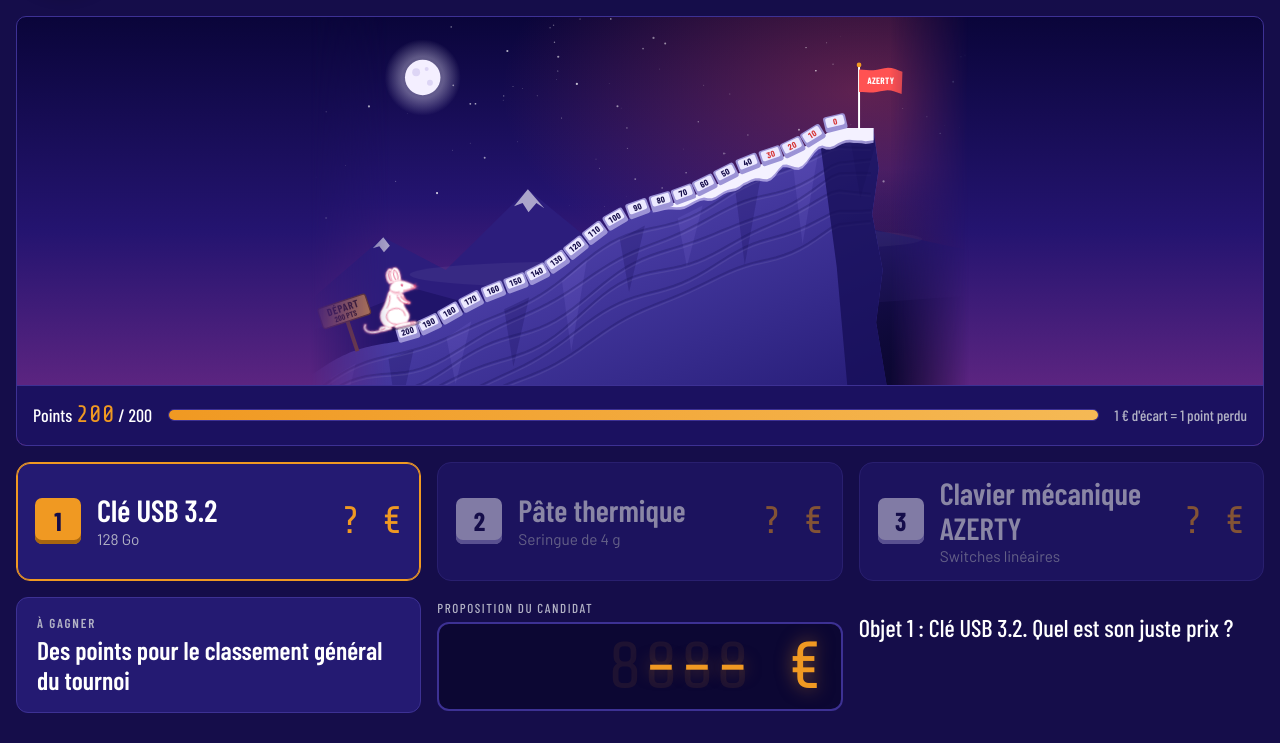
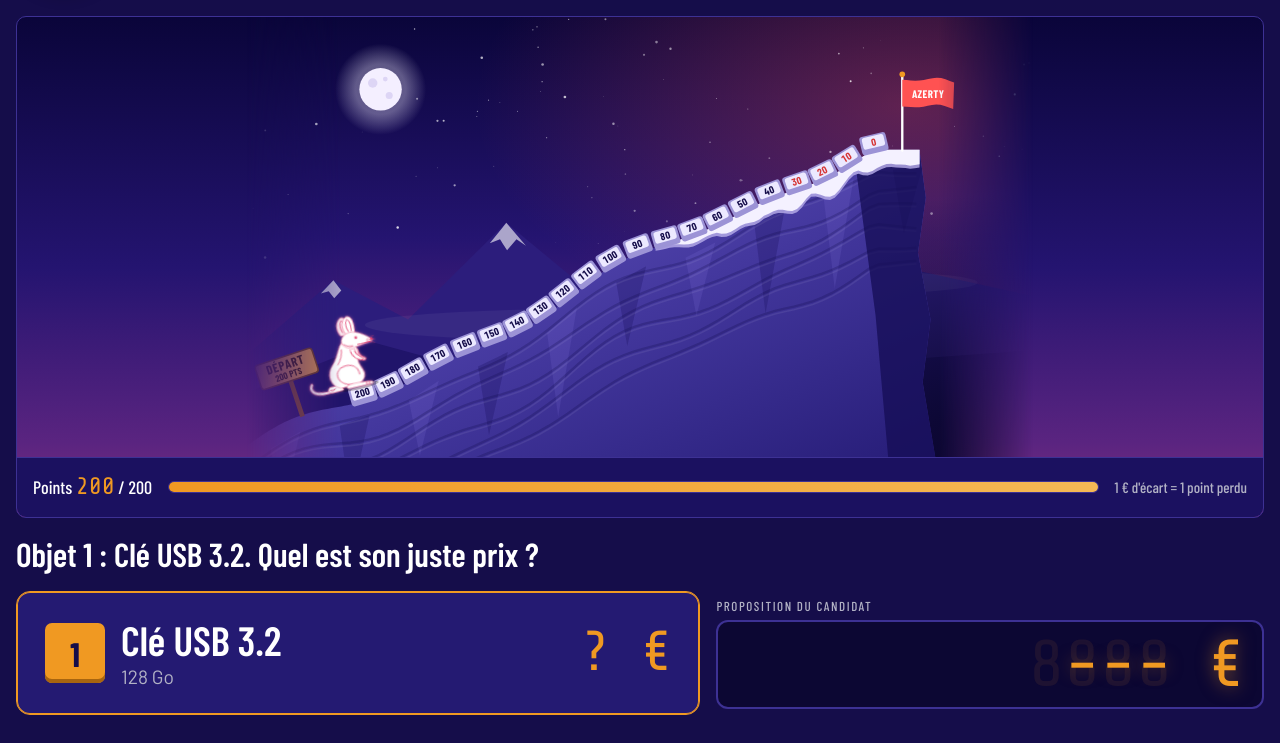
Before and after one commit to KevinRac/umbratech.fr, a PHP site: page /Azertyrolien/index.html in a window 1280 px wide. Shown: the part 125-868 px from the top of the page. Before the commit the page ends 838 px from the top, so only its background shows below. Run offline with PHP 8.4, Linux system fonts and the light colour scheme; some libraries are stand-ins or nearby versions; some web fonts are replaced.

Commit message:
Azertyrolien : un seul objet affiché, retrait de À gagner, scène agrandie
Co-Authored-By: Claude Sonnet 5.5 <noreply@anthropic.com>
Claude-Session: https://claude.ai/code/session_01TmbQi5GYa3VJ7bzdt7GcSP

```diff
--- a/Azertyrolien/css/style.css
+++ b/Azertyrolien/css/style.css
@@ -255,3 +255,19 @@ h1::after{content:"";display:block;width:72px;height:5px;background:var(--coral)
 .stage svg{height:min(46vh,calc((100vw - 120px) * .56))}
 .pied{display:none}
 @media (max-width:900px){.pied{display:flex}}
+
+/* Un seul objet à la fois : question, objet, proposition */
+.desk{grid-template-columns:minmax(0,1.25fr) minmax(0,1fr)}
+.desk .suite{order:1;grid-column:1/-1;flex-direction:row;align-items:center;justify-content:space-between;gap:20px}
+.desk .suite .msg{min-height:0;font-size:clamp(26px,2.6vw,46px);font-weight:600}
+.desk .suite .row{flex:none}
+.desk .lots{order:2;grid-column:1;display:block}
+.desk .lot{padding:20px 28px}
+.desk .lot-txt b{font-size:clamp(30px,3.2vw,56px)}
+.desk .lot-txt small{font-size:clamp(16px,1.5vw,26px)}
+.desk .reel{font-size:clamp(44px,4.4vw,80px)}
+.desk .num{width:60px;height:60px;font-size:34px}
+.desk .prop{order:3;grid-column:2}
+.desk .lot.is-attente{opacity:1}
+@media (max-width:900px){.desk{grid-template-columns:minmax(0,1fr)}.desk .lots,.desk .prop{grid-column:1}.desk .suite{flex-direction:column;align-items:flex-start}}
+.stage svg{height:min(55vh,calc((100vw - 120px) * .56))}
--- a/Azertyrolien/index.html
+++ b/Azertyrolien/index.html
@@ -49,7 +49,6 @@
     </section>
 
     <aside class="desk" aria-label="Pupitre">
-      <div class="prize"><span class="eyebrow">À gagner</span><strong id="lot-gagner"></strong></div>
       <ol class="lots" id="lots"></ol>
       <div class="prop">
         <p class="led-cap">Proposition du candidat</p>
--- a/Azertyrolien/js/jeu.js
+++ b/Azertyrolien/js/jeu.js
@@ -268,8 +268,9 @@ function nouvellePartie(){
 }
 function message(t, ton=""){ const m = $("#msg"); m.textContent = t; m.className = "msg " + ton; diffuser(); }
 function rendre(){
-  $("#lot-gagner").textContent = cfg.lot;
+  const cur = Math.min(G.idx, G.tirage.length - 1);
   $("#lots").innerHTML = G.tirage.map((it, i) => {
+    if (i !== cur) return "";
     const r = G.res[i], etat = i === G.idx && G.phase !== "fin" ? "actif" : (r ? "fait" : "attente");
     const essai = r ? `<span class="essai${r.ecart===0?" exact":""}">Proposé ${r.essai} € · ${r.ecart===0?"exact !":`écart ${r.ecart} € → −${r.pts} pt${r.pts>1?"s":""}`}</span>` : "";
     return `<li class="lot is-${etat}"><span class="num">${i+1}</span>
```
